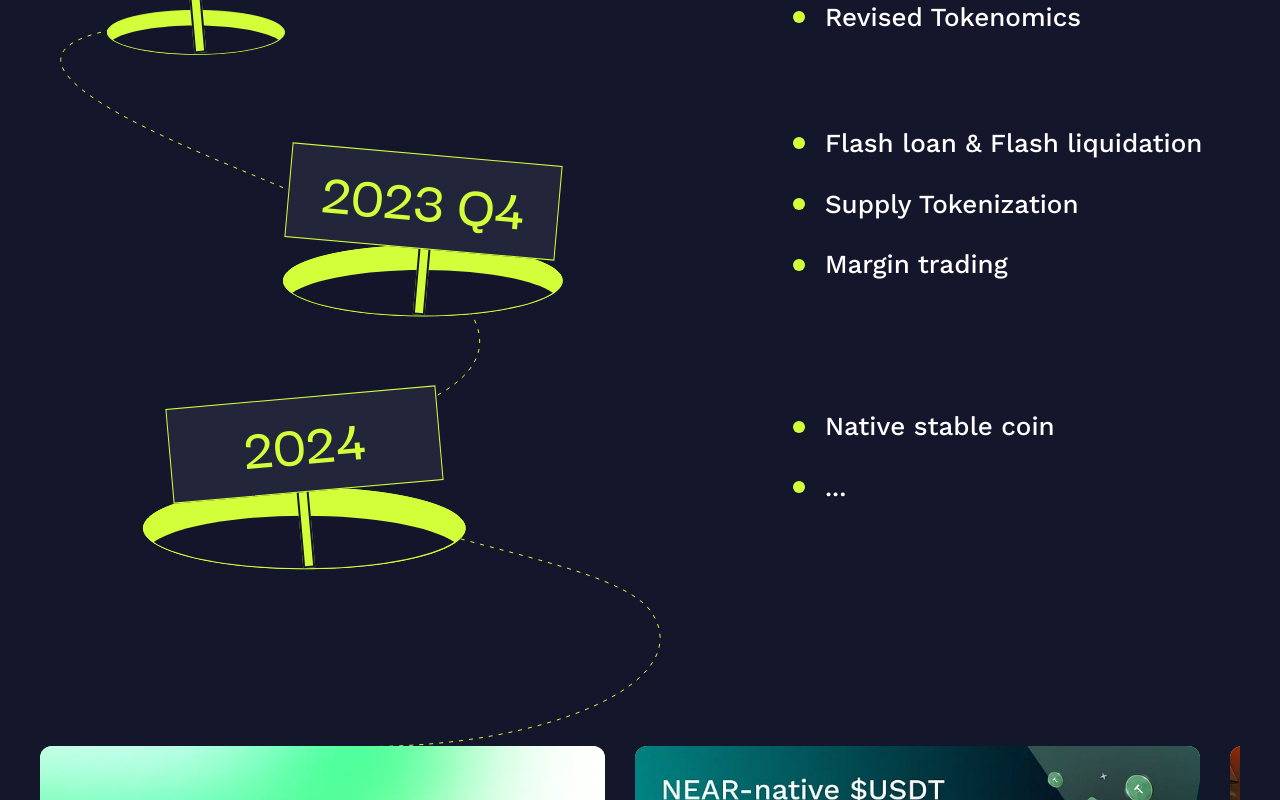
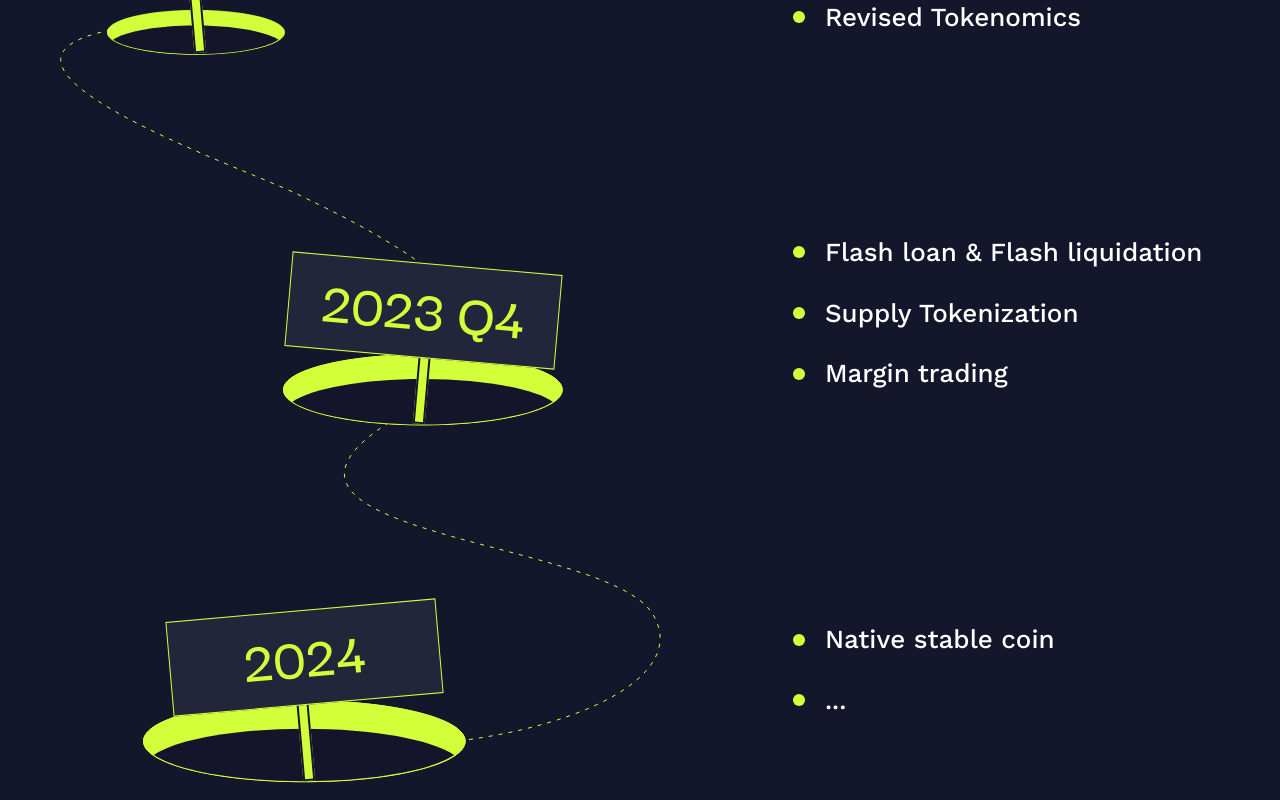
Before and after one commit to yuhochu/burrow-landing, a React (Vite) app: page / in a window 1280 px wide. Shown: the part 1780-2580 px from the top of the page. Built offline with nearby package versions, Linux system fonts and the light colour scheme.

Commit message:
update slide

```diff
--- a/src/pages/homePage/homePage.scss
+++ b/src/pages/homePage/homePage.scss
@@ -40,8 +40,10 @@ $mobileSize: theme('screens.md');
   //top: 5px;
 }
 
-.roadmap-item{
-margin:10px 0 60px!important;
+.roadmap-item {
+  @media (max-width: theme('screens.lg')) {
+    margin: 10px 0 60px !important;
+  }
 }
 
 .signboard-wrap {
@@ -112,11 +114,11 @@ margin:10px 0 60px!important;
   }
 
   @media (max-width: $mobileSize) {
-        .box-image{
+    .box-image {
       max-height: 200px;
       overflow: hidden;
     }
-     img{
+    img {
       height: auto;
     }
   }
--- a/src/pages/homePage/homePageBanner.tsx
+++ b/src/pages/homePage/homePageBanner.tsx
@@ -22,9 +22,9 @@ const HomePageBanner = () => {
             modules={[EffectFade, Autoplay]}
             className="animate-swiper"
           >
-            {/*<SwiperSlide data-swiper-autoplay="2900">*/}
-            {/*  <Brrr />*/}
-            {/*</SwiperSlide>*/}
+            <SwiperSlide data-swiper-autoplay="2900">
+              <Brrr />
+            </SwiperSlide>
 
             <SwiperSlide data-swiper-autoplay="5100">
               <TokensText />
```
Lines whose indentation alone changed are shown as unchanged.
